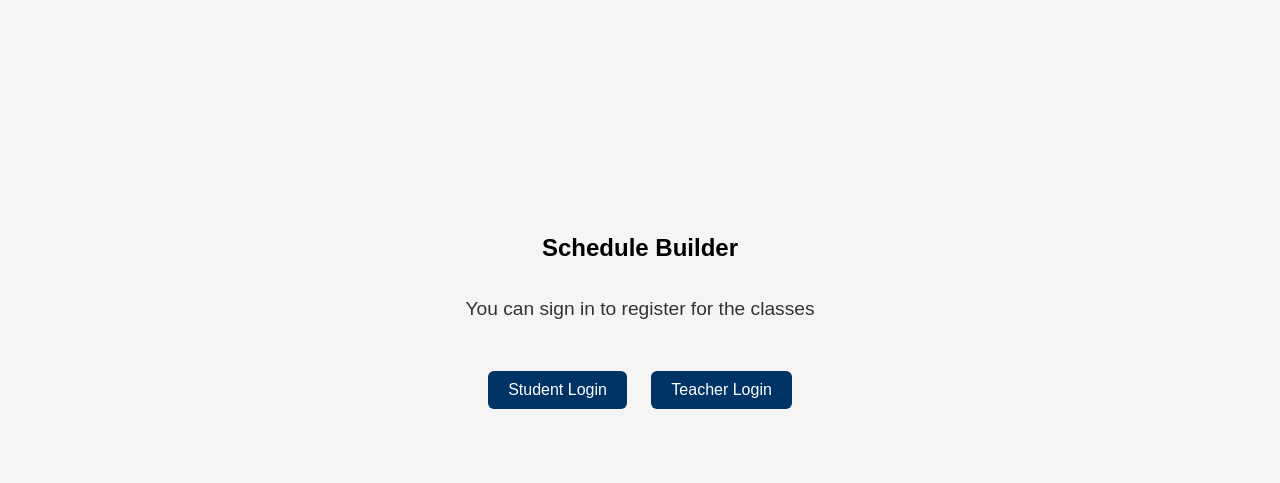
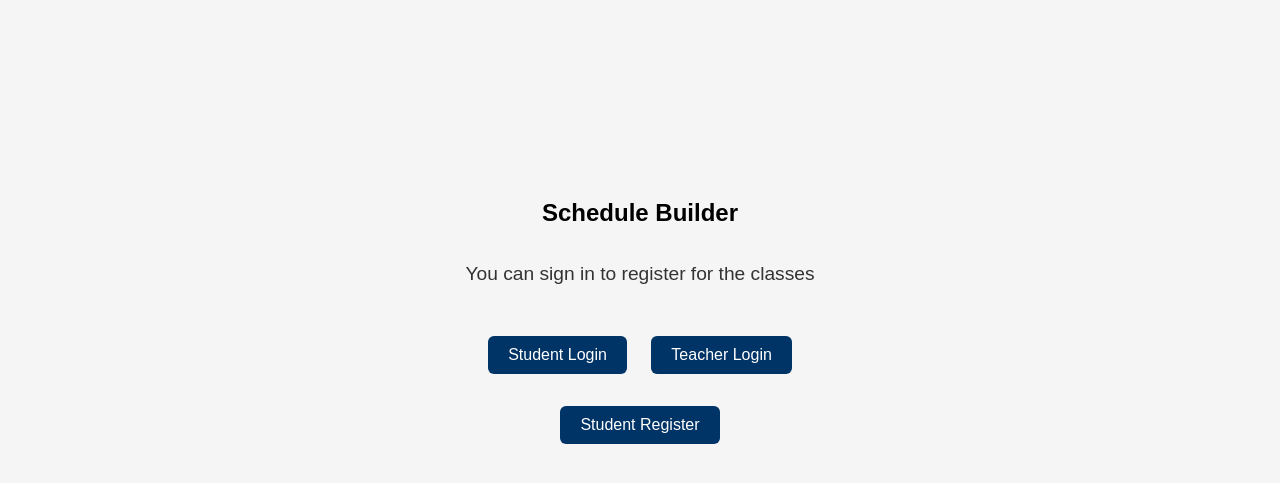
Before and after one commit to asamadifard/sdev255_final_project_group2-_backend, a plain HTML site: page index.html in a window 1280 px wide. Shown: the part 55-538 px from the top of the page. Drawn offline with Linux system fonts and the light colour scheme.

Commit message:
Update index.html

```diff
--- a/index.html
+++ b/index.html
@@ -27,6 +27,9 @@
     <a href="student-login.html"><button class="home-btn">Student Login</button></a>
     <a href="login.html"><button class="home-btn">Teacher Login</button></a>
   </div>
+  <div class="login-buttons">
+    <a href="student-register.html"><button class="home-btn">Student Register</button></a>
+  </div>
 </main>
 
 
```
